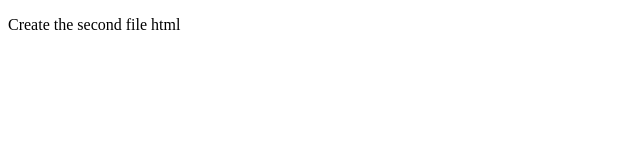
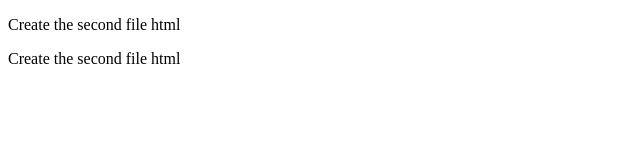
Before and after one commit to NguyenTuan03/BW2212R1, a plain HTML site: page Day01/source/news.html in a window 1280 px wide. Shown: the whole page, without its empty margins (0-640 px from the left). Drawn offline with Linux system fonts and the light colour scheme.

Commit message:
add news and txt
Signed-off-by: Tuan Nguyen <tuannase170164@fpt.edu.vn>

```diff
--- a/Day01/news.html
+++ b/Day01/source/news.html
@@ -8,5 +8,6 @@
 </head>
 <body>
     <p>Create the second file html</p>
+    <p>Create the second file html</p>
 </body>
 </html>
```
Also changed, not shown: Day01/source/index.html (renamed from Day01/index.html).
